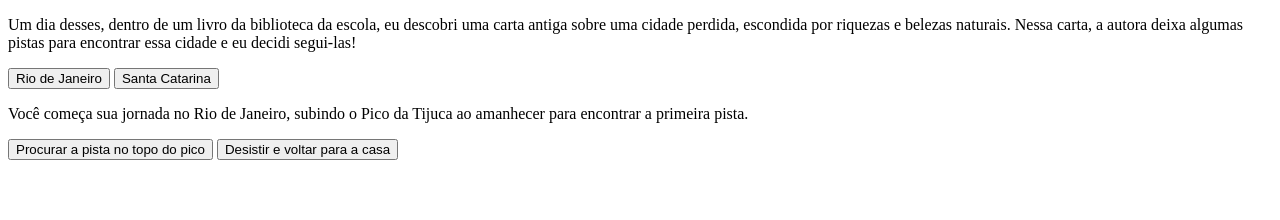
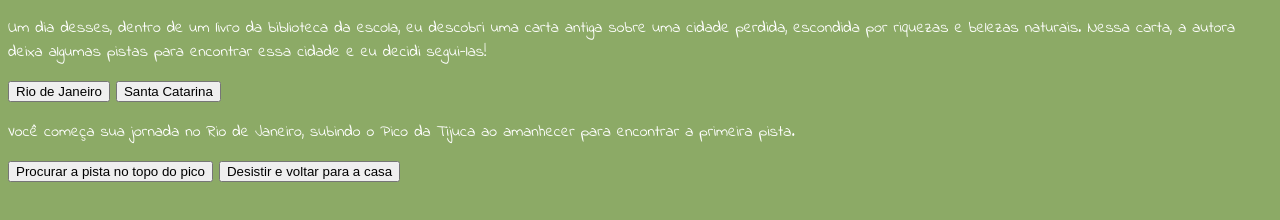
Before and after one commit to Reader-999/Criando-Uma-Aventura, a plain HTML site: page index.html in a window 1280 px wide. Drawn offline with Linux system fonts and the light colour scheme.

Commit message:
Add files via upload

```diff
--- a/index.html
+++ b/index.html
@@ -5,9 +5,13 @@
     <meta charset="UTF-8">
     <meta http-equiv="X-UA-Compatible" content="IE=edge">
     <meta name="viewport" content="width=device-width, initial-scale=1.0">
+    <link rel="stylesheet" href="style.css">
+    <link rel="preconnect" href="https://fonts.googleapis.com">
+<link rel="preconnect" href="https://fonts.gstatic.com" crossorigin>
+<link href="https://fonts.googleapis.com/css2?family=Indie+Flower&display=swap" rel="stylesheet">
     <title>Em busca da cidade perdida</title>
+
 </head>
-
 <body>
     <main>
         <div class="passo" id="passo-0">
--- a/style.css
+++ b/style.css
@@ -0,0 +1,5 @@
+body {
+    background-color: rgba(81, 126, 24, 0.658);
+    color:rgb(255, 255, 255);
+    font-family: "Indie Flower", cursive;
+}
```
